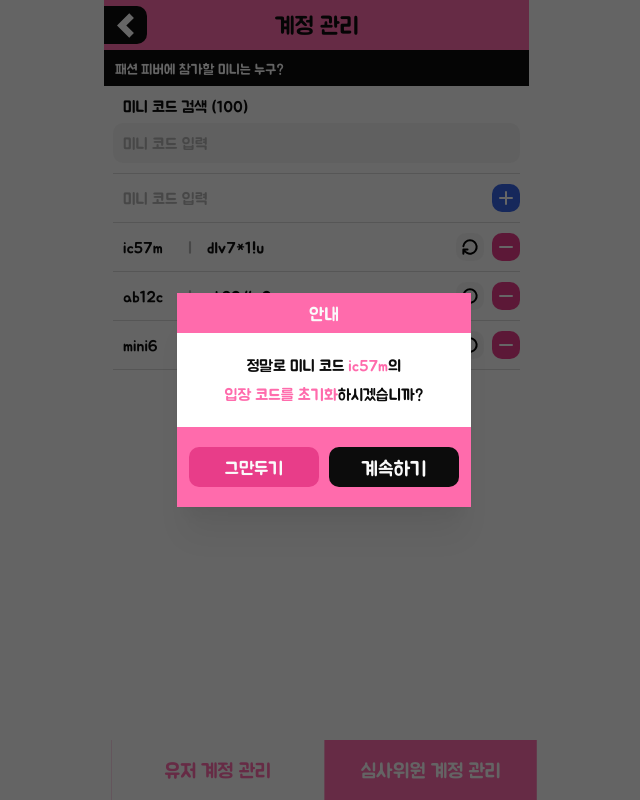
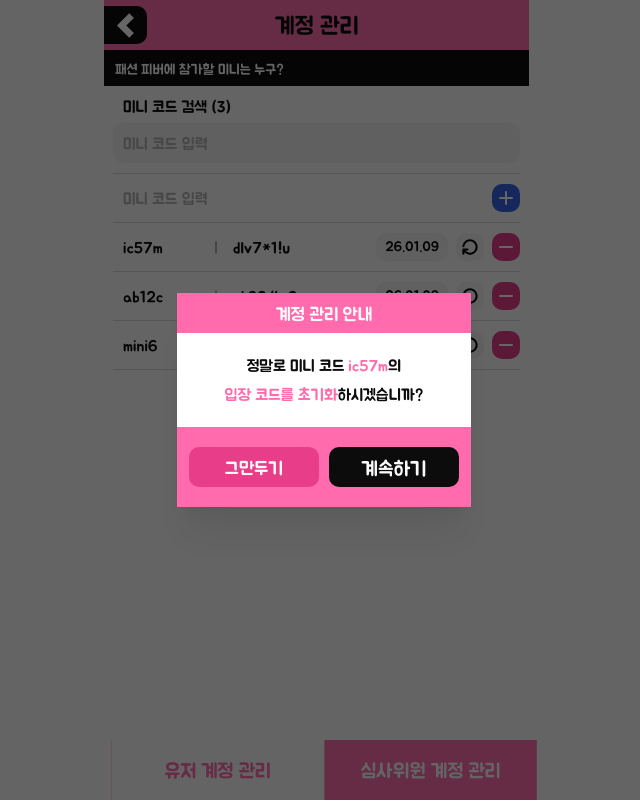
Before and after one commit to BanYeah/FashionFever, a Next.js app in the folder frontend/: page /account-setting in a window 1280 px wide. Both pictures are taken after a click on the button 786 px from the left and 247 px from the top of the page. Shown: the whole page, without its empty margins (316-956 px from the left). Built offline with nearby package versions, Linux system fonts and the light colour scheme.

Commit message:
Feat(fe): Prepare API Integration for AccountSetting Page

```diff
--- a/frontend/app/account-setting/page.tsx
+++ b/frontend/app/account-setting/page.tsx
@@ -2,13 +2,13 @@ import { AppShell } from "@/components/app-shell/app-shell";
 import { AppShellFooter } from "@/components/app-shell/footer";
 import { AccountSetting } from "@/components/account-setting/account-setting";
 
-export default async function RankingPage({
+export default async function AccountSettingPage({
   searchParams,
 }: {
   searchParams: Promise<{ view?: string }>;
 }) {
   const { view } = await searchParams;
-  const currentView = !view || view === "user" ? "user" : "judge";
+  const variant = !view || view === "user" ? "user" : "judge";
 
   return (
     <AppShell
@@ -18,7 +18,7 @@ export default async function RankingPage({
         <AppShellFooter
           variant="tabs"
           tabs={["유저 계정 관리", "심사위원 계정 관리"]}
-          activeTab={currentView === "user" ? 0 : 1}
+          activeTab={variant === "user" ? 0 : 1}
           tabLinks={[
             "/account-setting?view=user",
             "/account-setting?view=judge",
@@ -26,7 +26,7 @@ export default async function RankingPage({
         />
       }
     >
-      <AccountSetting />
+      <AccountSetting variant={variant} />
     </AppShell>
   );
 }
--- /dev/null
+++ b/frontend/components/account-setting/account-line.tsx
@@ -0,0 +1,99 @@
+"use client";
+
+import classes from "./account-setting.module.css";
+import Image from "next/image";
+import { useDisclosure } from "@mantine/hooks";
+import { Group, UnstyledButton, Divider } from "@mantine/core";
+import { ModalGoBack } from "@/components/common/modal/modal-go-back";
+import { useState } from "react";
+
+interface AccountLineProps {
+  variant: "user" | "judge";
+  miniCode: string;
+  entryCode: string;
+}
+
+export function AccountLine({
+  variant,
+  miniCode,
+  entryCode,
+}: AccountLineProps) {
+  const [opened, { open, close }] = useDisclosure(false);
+  const [action, setAction] = useState<"reset" | "delete">("reset");
+
+  return (
+    <>
+      <ModalGoBack
+        title="계정 관리 안내"
+        go="계속하기"
+        back="그만두기"
+        opened={opened}
+        onGo={() => {}}
+        close={close}
+      >
+        <p>
+          정말로 미니 코드 <span>{miniCode}</span>
+          의
+          <br />
+          <span>
+            {action === "reset"
+              ? "입장 코드를 초기화"
+              : variant === "user"
+              ? "계정을 삭제"
+              : "심사위원 임명을 취소"}
+          </span>
+          하시겠습니까?
+        </p>
+      </ModalGoBack>
+
+      <Group className={classes.AccountLine} align="center" gap={8}>
+        <Group className={classes.AccountText} ml={10} gap={14}>
+          <p style={{ minWidth: "76px" }}>{miniCode}</p>
+          {variant === "user" && (
+            <>
+              <span>|</span>
+              <p>{entryCode}</p>
+            </>
+          )}
+        </Group>
+
+        <Group gap={8}>
+          <div className={classes.AccountDate}>26.01.09</div>
+          {variant === "user" && (
+            <UnstyledButton
+              w={28}
+              h={28}
+              onClick={() => {
+                setAction("reset");
+                open();
+              }}
+            >
+              <Image
+                src="/images/account-setting/reset.svg"
+                alt="Reset"
+                width={28}
+                height={28}
+              />
+            </UnstyledButton>
+          )}
+          <UnstyledButton
+            w={28}
+            h={28}
+            onClick={() => {
+              setAction("delete");
+              open();
+            }}
+          >
+            <Image
+              src="/images/account-setting/minus.svg"
+              alt="Delete"
+              width={28}
+              height={28}
+            />
+          </UnstyledButton>
+        </Group>
+      </Group>
+      <Divider size={1} color="var(--gray-d9)" />
+    </>
+  );
+}
--- a/frontend/components/account-setting/account-list.tsx
+++ /dev/null
@@ -1,92 +0,0 @@
-"use client";
-
-import Image from "next/image";
-import { useDisclosure } from "@mantine/hooks";
-import { Group, UnstyledButton, Divider } from "@mantine/core";
-import { ModalGoBack } from "@/components/common/modal/modal-go-back";
-import { useState } from "react";
-
-interface AccountListProps {
-  miniCode: string;
-  entryCode: string;
-}
-
-export function AccountList({ miniCode, entryCode }: AccountListProps) {
-  const [opened, { open, close }] = useDisclosure(false);
-  const [state, setState] = useState<"reset" | "delete">("reset");
-
-  return (
-    <>
-      <ModalGoBack
-        title="안내"
-        go="계속하기"
-        back="그만두기"
-        opened={opened}
-        onGo={() => {}}
-        close={close}
-      >
-        <p>
-          정말로 미니 코드 <span>{miniCode}</span>
-          의
-          <br />
-          <span>
-            {state === "reset" ? "입장 코드를 초기화" : "계정을 삭제"}
-          </span>
-          하시겠습니까?
-        </p>
-      </ModalGoBack>
-
-      <Group align="center" justify="space-between">
-        <Group ml={10} gap={14}>
-          <p style={{ width: "50px" }}>{miniCode}</p>
-          <span
-            style={{
-              color: "var(--gray-b3)",
-            }}
-          >
-            |
-          </span>
-          <p>{entryCode}</p>
-        </Group>
-
-        <Group gap={8}>
-          {/* 리셋 버튼 */}
-          <UnstyledButton
-            onClick={() => {
-              setState("reset");
-              open();
-            }}
-            w={28}
-            h={28}
-          >
-            <Image
-              src="/images/account-setting/reset.svg"
-              alt="Reset"
-              width={28}
-              height={28}
-            />
-          </UnstyledButton>
-
-          {/* 마이너스 버튼 */}
-          <UnstyledButton
-            onClick={() => {
-              setState("delete");
-              open();
-            }}
-            w={28}
-            h={28}
-          >
-            <Image
-              src="/images/account-setting/minus.svg"
-              alt="Delete"
-              width={28}
-              height={28}
-            />
-          </UnstyledButton>
-        </Group>
-      </Group>
-
-      <Divider size={1} color="var(--gray-d9)" />
-    </>
-  );
-}
--- a/frontend/components/account-setting/account-setting.module.css
+++ b/frontend/components/account-setting/account-setting.module.css
@@ -30,3 +30,29 @@
 .Input::placeholder {
   color: var(--gray-b3);
 }
+
+.AccountLine {
+  :nth-child(2) {
+    margin-left: auto; /* 왼쪽 여백을 자동으로 채워 오른쪽으로 밀어냄 */
+  }
+}
+
+.AccountText {
+  span {
+    color: var(--gray-b3);
+  }
+}
+
+.AccountDate {
+  display: flex;
+  align-items: center;
+  justify-content: center;
+
+  padding: 0px 9px;
+  height: 28px;
+
+  background-color: var(--gray-f2);
+  border-radius: 10px;
+
+  font-size: 14px;
+}
--- a/frontend/components/account-setting/account-setting.tsx
+++ b/frontend/components/account-setting/account-setting.tsx
@@ -2,34 +2,81 @@
 
 import classes from "./account-setting.module.css";
 import Image from "next/image";
-import { useState } from "react";
+import { useState, useEffect } from "react";
+import { useRouter, usePathname, useSearchParams } from "next/navigation";
 import { useDisclosure } from "@mantine/hooks";
 import { Stack, UnstyledButton, Divider, Input, Group } from "@mantine/core";
 import { ModalNoti } from "@/components/common/modal/model-noti";
-import { AccountList } from "./account-list";
+import { AccountLine } from "./account-line";
 
-export function AccountSetting() {
+interface AccountSettingProps {
+  variant: "user" | "judge";
+}
+
+export function AccountSetting({ variant }: AccountSettingProps) {
+  const router = useRouter();
+  const pathname = usePathname();
+  const searchParams = useSearchParams();
+  const minicode = searchParams.get("minicode");
+
+  const regex = /^[a-z0-9]{5,7}$/;
   const [searchCode, setSearchCode] = useState("");
   const [addCode, setAddCode] = useState("");
 
+  const [notiMessage, setNotiMessage] = useState<React.ReactNode>(null);
   const [opened, { open, close }] = useDisclosure(false);
 
+  const dataLength = 3;
   const accountData = [
     { miniCode: "ic57m", entryCode: "dlv7*1!u" },
     { miniCode: "ab12c", entryCode: "xk92#p2q" },
     { miniCode: "mini6", entryCode: "entry123" },
   ];
 
-  const isValidMinicode = (code: string) => {
-    const regex = /^[a-z0-9]{5,6}$/;
-    return regex.test(code);
+  useEffect(() => {
+    setSearchCode("");
+  }, [minicode]);
+
+  const handleSearchCode = () => {
+    const params = new URLSearchParams(searchParams);
+    if (!searchCode) {
+      params.delete("minicode");
+    } else if (regex.test(searchCode)) {
+      params.set("minicode", searchCode);
+    } else {
+      setNotiMessage(<p>유효하지 않은 형식의 미니코드예요!</p>);
+      open();
+      return;
+    }
+
+    router.push(`${pathname}?${params.toString()}`);
   };
 
   const handleAddClick = () => {
-    // 이미 있는 미니 코드인지 여부 확인 필요!
-    if (isValidMinicode(addCode)) {
-      setAddCode("");
+    if (regex.test(addCode)) {
+      if (variant === "user") {
+        // 미니코드를 기준으로 유저 생성
+        // (1) 201 Created
+        // 페이지 새로고침 필요
+
+        // (2) 409 Conflict
+        setNotiMessage(<p>이미 존재하는 미니코드예요!</p>);
+        open();
+      } else {
+        // 미니코드를 기준으로 심사위원 임명
+        // (1) 201 Created
+        // 페이지 새로고침 필요
+
+        // (2) 404 Not Found
+        setNotiMessage(<p>존재하지 않는 미니코드예요!</p>);
+        open();
+
+        // (3) 409 Conflict
+        // setNotiMessage(<p>이미 심사위원으로 임명된 미니예요!</p>);
+        // openNoti();
+      }
     } else {
+      setNotiMessage(<p>유효하지 않은 형식의 미니코드예요!</p>);
       open();
     }
   };
@@ -37,26 +84,27 @@ export function AccountSetting() {
   return (
     <>
       <ModalNoti icon="alert" opened={opened} close={close}>
-        <p>유효하지 않은 형식의 미니코드예요!</p>
+        {notiMessage}
       </ModalNoti>
 
       <Stack gap={10} py={12} px={9}>
-        {/* 미니 코드 검색 */}
         <Stack gap={9}>
-          <p style={{ paddingLeft: "10px" }}>미니 코드 검색 (100)</p>
+          <p style={{ paddingLeft: "10px" }}>미니 코드 검색 ({dataLength})</p>
           <Input
             classNames={{ input: classes.SearchInput }}
             variant="unstyled"
             placeholder="미니 코드 입력"
+            maxLength={7}
             value={searchCode}
             onChange={(event) => setSearchCode(event.currentTarget.value)}
-            maxLength={6}
+            onKeyDown={(e: React.KeyboardEvent<HTMLInputElement>) => {
+              if (e.key === "Enter") handleSearchCode();
+            }}
           />
         </Stack>
 
         <Stack gap={6}>
           <Divider size={1} color="var(--gray-d9)" />
-          {/* 미니 코드 추가 */}
           <Group align="center" w="100%" gap={8}>
             <Input
               classNames={{ input: classes.Input }}
@@ -64,11 +112,11 @@ export function AccountSetting() {
               ml={10}
               variant="unstyled"
               placeholder="미니 코드 입력"
+              maxLength={7}
               value={addCode}
               onChange={(event) => setAddCode(event.currentTarget.value)}
-              maxLength={6}
             />
-            <UnstyledButton onClick={handleAddClick} w={28} h={28}>
+            <UnstyledButton w={28} h={28} onClick={handleAddClick}>
               <Image
                 src="/images/account-setting/plus.svg"
                 alt="Add"
@@ -81,9 +129,11 @@ export function AccountSetting() {
         </Stack>
 
         <Stack gap={10}>
+          {/* 검색 결과가 없어요. 추가 필요 */}
           {accountData.map((item, index) => (
-            <AccountList
+            <AccountLine
               key={index}
+              variant={variant}
               miniCode={item.miniCode}
               entryCode={item.entryCode}
             />
```
